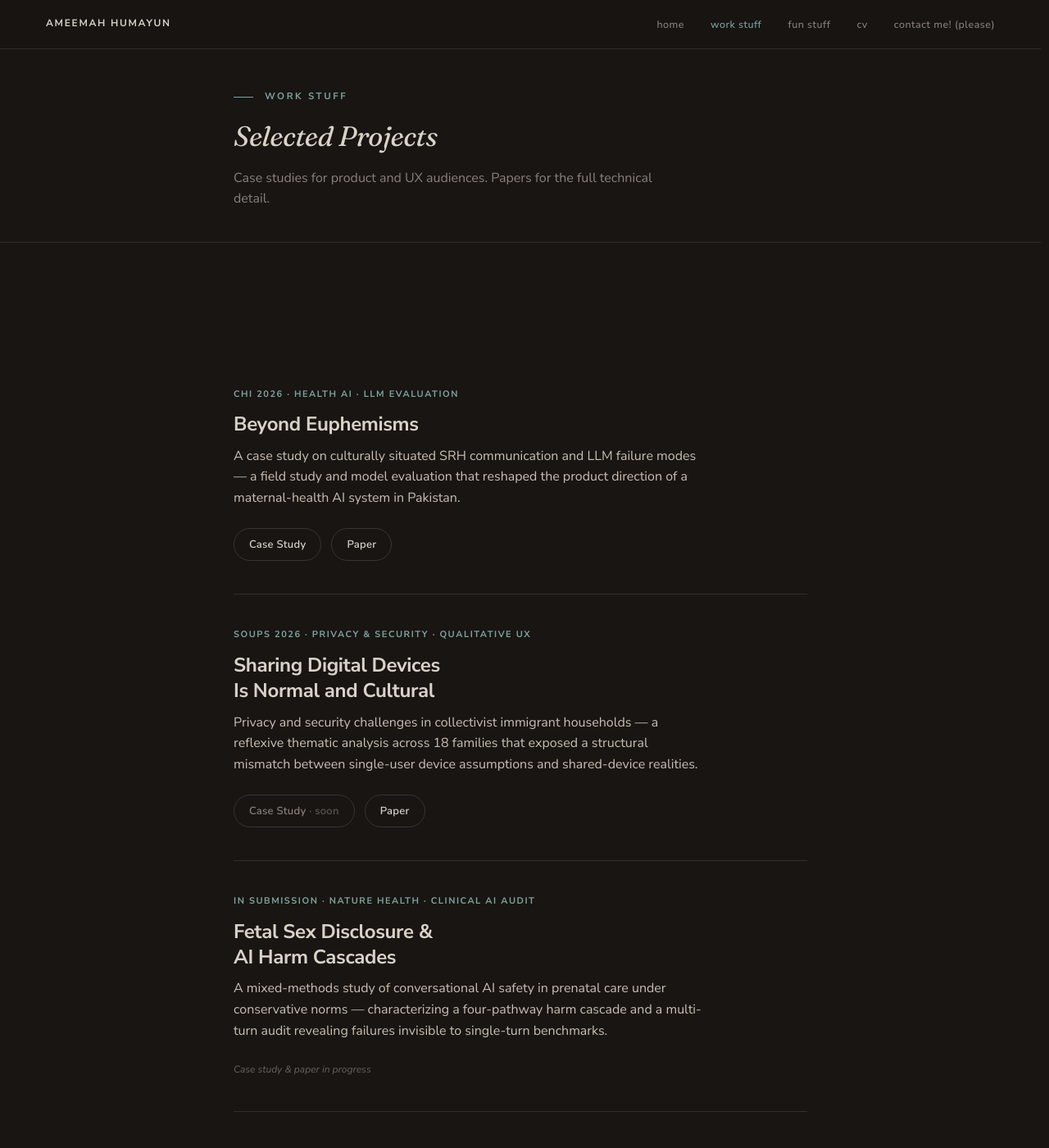
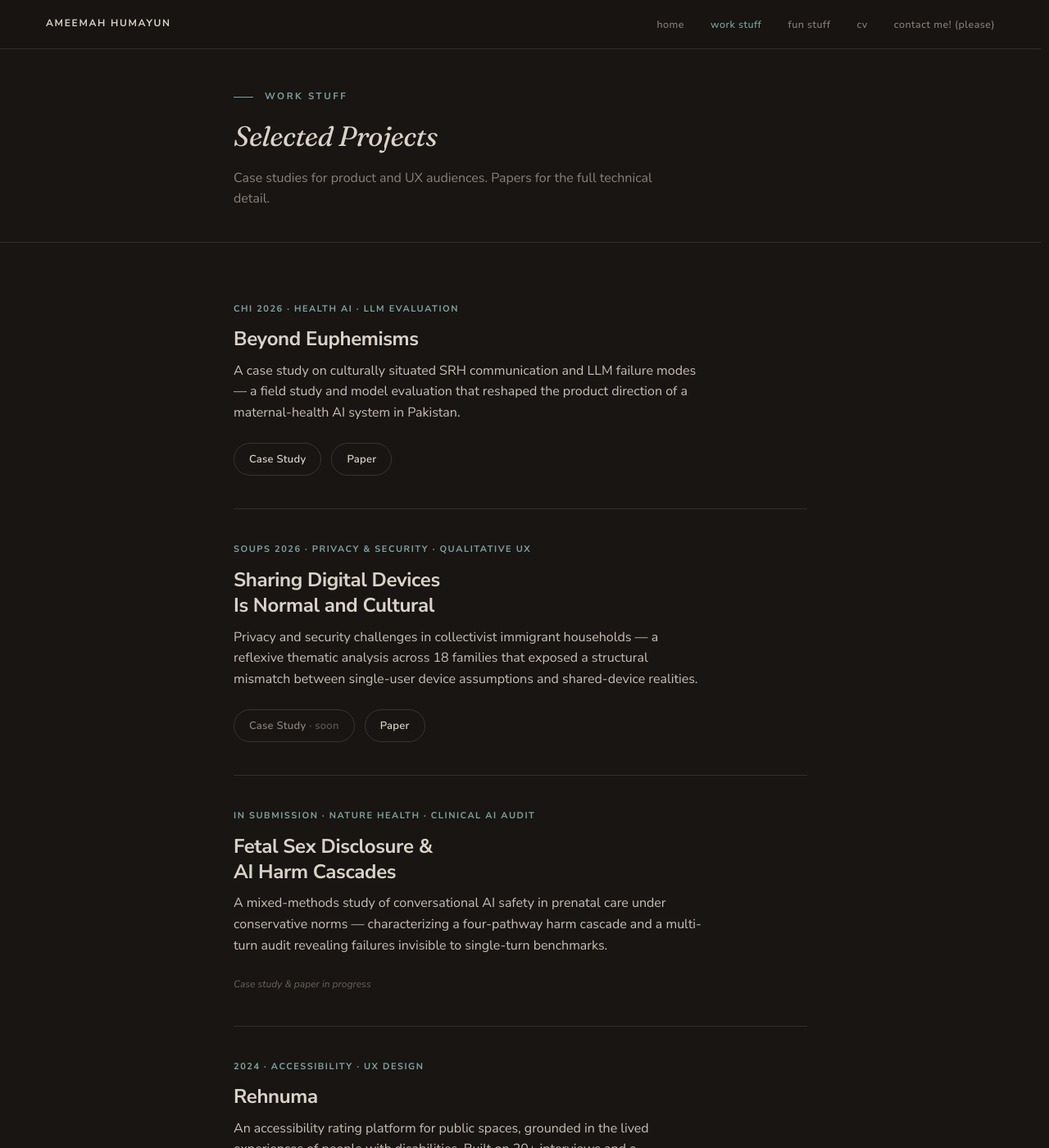
Before and after one commit to ameemahumayun/ameemahumayun.github.io, a Jekyll site: the page built from work/index.html, in a window 1280 px wide and 1400 px high. Shown: the whole window at 82% size. Built offline with Jekyll 4.4.1, drawn with Linux system fonts in a browser that asks for light colours.

Commit message:
Update layout.css

```diff
--- a/assets/css/layout.css
+++ b/assets/css/layout.css
@@ -95,7 +95,7 @@
    already provides space; the section's full top padding stacks on top). */
 .hero + .section,
 .page-head + .section {
-  padding-top: var(--space-0.5);
+  padding-top: var(--space-1);
 }
 .section:last-of-type { border-bottom: none; }
 
```
